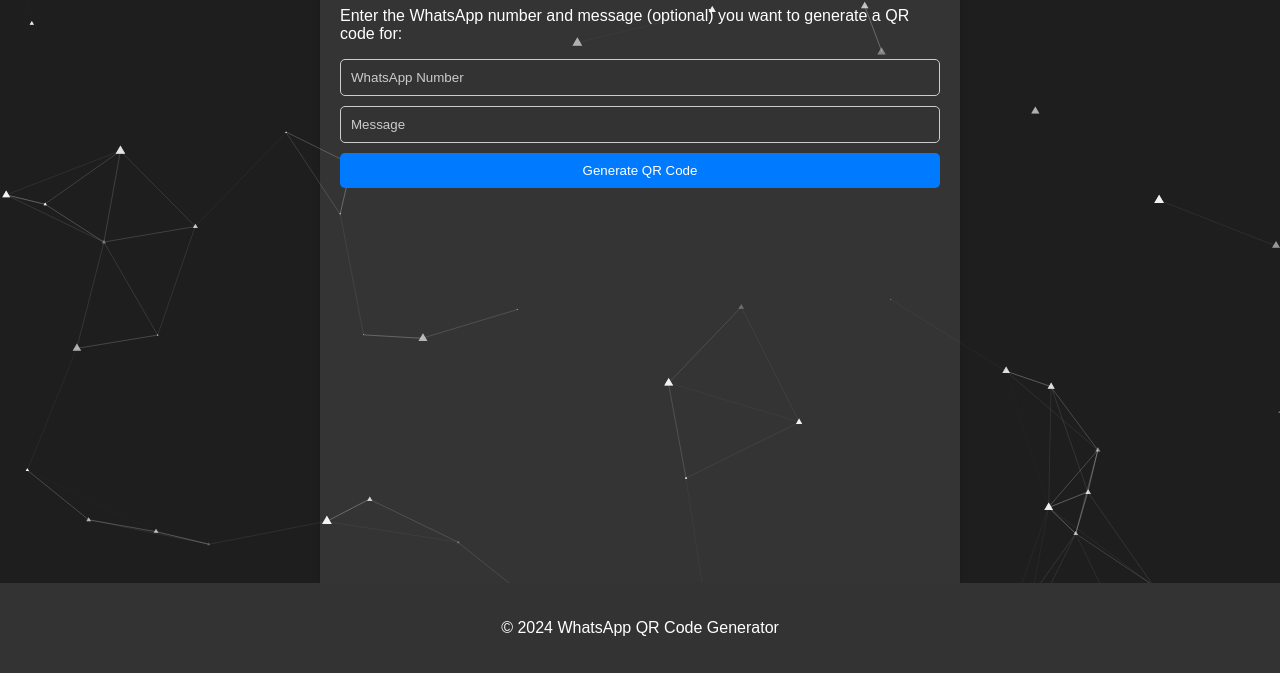
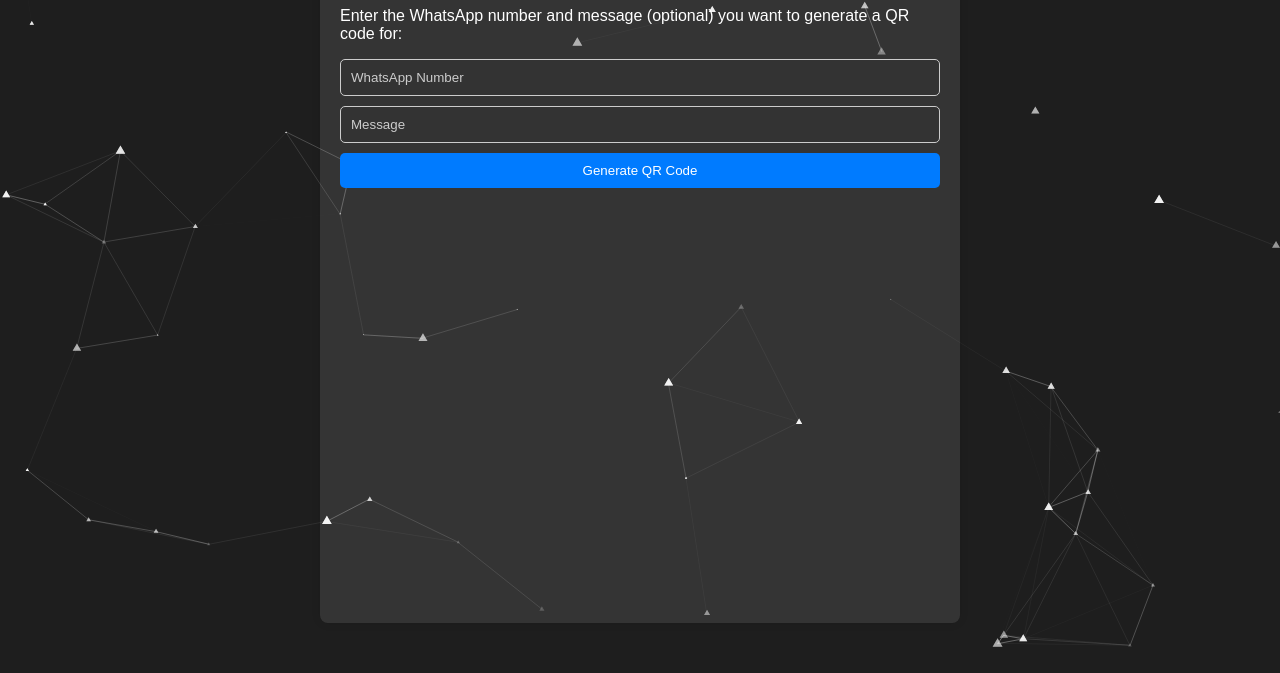
Before and after one commit to T-E-A-M-X/whatsapp-qr-generator, a plain HTML site: page index.html in a window 1280 px wide. Shown: the part 127-800 px from the top of the page. Drawn offline with nearby package versions, Linux system fonts and the light colour scheme.

Commit message:
Update index.html

```diff
--- a/index.html
+++ b/index.html
@@ -19,9 +19,9 @@
         <div id="qrCodeContainer"></div>
     </div>
 
-    <footer>
-        <p>&copy; 2024 WhatsApp QR Code Generator</p>
-    </footer>
+    <!-- <footer>
+        <p>&copy; T.E.A.M-X </p>
+    </footer> -->
 
     <script src="https://code.jquery.com/jquery-3.6.0.min.js"></script>
     <script src="script.js"></script>
```
